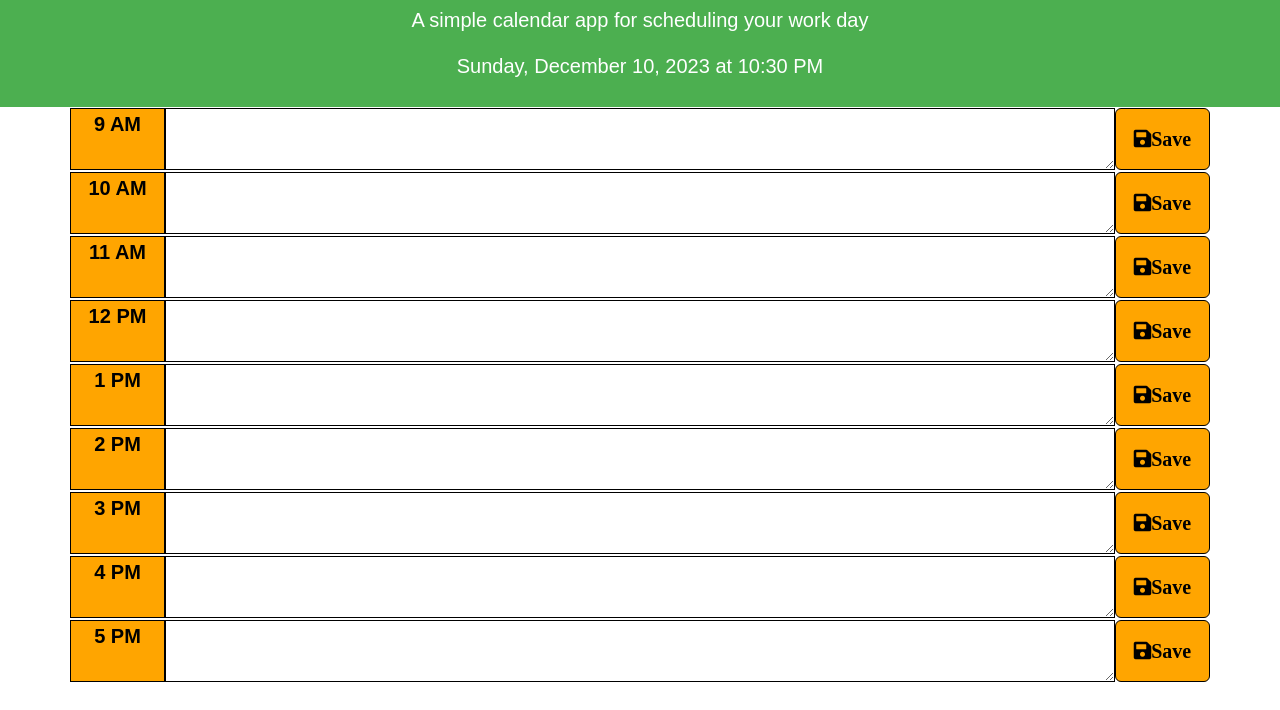
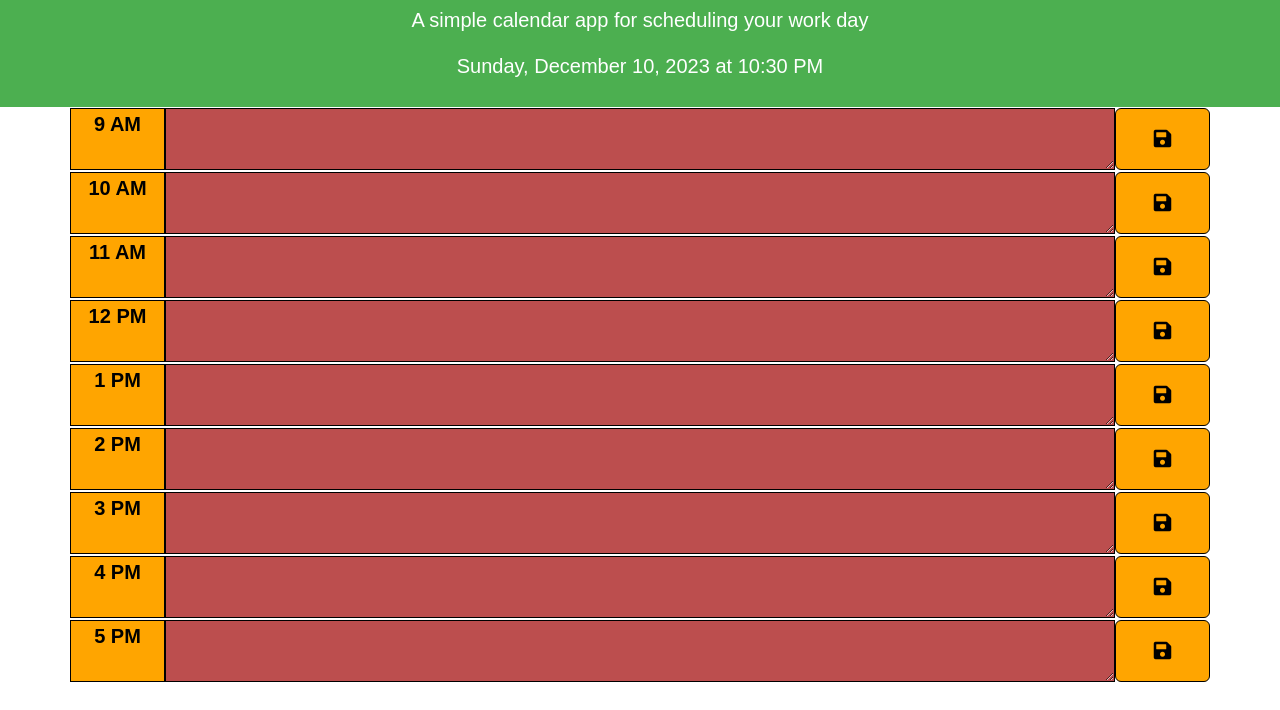
Before and after one commit to sebswit/planner-app, a plain HTML site: page index.html in a window 1280 px wide. Shown: the part 90-800 px from the top of the page. Drawn offline with nearby package versions, Linux system fonts and the light colour scheme.

Commit message:
fixed problem with loop

```diff
--- a/index.html
+++ b/index.html
@@ -36,63 +36,63 @@
             <span class="col-md-1 hour-display">9 AM</span>
             <textarea class = "col-md-10 description"></textarea>
             <button class = "btn saveBtn col-md-1">
-            <i class = "fas fa-save">Save</i>
+            <i class = "fas fa-save"></i>
             </button>
           </div>
           <div id = "hour-10" class = "row time block">
             <span class="col-md-1 hour-display">10 AM</span>
             <textarea class = "col-md-10 description"></textarea>
             <button class = "btn saveBtn col-md-1">
-            <i class = "fas fa-save">Save</i>
+            <i class = "fas fa-save"></i>
             </button>
           </div>
           <div id = "hour-11" class = "row time block">
             <span class="col-md-1 hour-display">11 AM</span>
             <textarea class = "col-md-10 description"></textarea>
             <button class = "btn saveBtn col-md-1">
-            <i class = "fas fa-save">Save</i>
+            <i class = "fas fa-save"></i>
             </button>
           </div>
           <div id = "hour-12" class = "row time block">
             <span class="col-md-1 hour-display">12 PM</span>
             <textarea class = "col-md-10 description"></textarea>
             <button class = "btn saveBtn col-md-1">
-            <i class = "fas fa-save">Save</i>
+            <i class = "fas fa-save"></i>
             </button>
           </div>
           <div id = "hour-13" class = "row time block">
             <span class="col-md-1 hour-display">1 PM</span>
             <textarea class = "col-md-10 description"></textarea>
             <button class = "btn saveBtn col-md-1">
-            <i class = "fas fa-save">Save</i>
+            <i class = "fas fa-save"></i>
             </button>
           </div>
           <div id = "hour-14" class = "row time block">
             <span class="col-md-1 hour-display">2 PM</span>
             <textarea class = "col-md-10 description"></textarea>
             <button class = "btn saveBtn col-md-1">
-            <i class = "fas fa-save">Save</i>
+            <i class = "fas fa-save"></i>
             </button>
           </div>
           <div id = "hour-15" class = "row time block">
             <span class="col-md-1 hour-display">3 PM</span>
             <textarea class = "col-md-10 description"></textarea>
             <button class = "btn saveBtn col-md-1">
-            <i class = "fas fa-save">Save</i>
+            <i class = "fas fa-save"></i>
             </button>
           </div>
           <div id = "hour-16" class = "row time block">
             <span class="col-md-1 hour-display">4 PM</span>
             <textarea class = "col-md-10 description"></textarea>
             <button class = "btn saveBtn col-md-1">
-            <i class = "fas fa-save">Save</i>
+            <i class = "fas fa-save"></i>
             </button>
             </div>
           <div id = "hour-17" class = "row time block">
             <span class="col-md-1 hour-display">5 PM</span>
             <textarea class = "col-md-10 description"></textarea>
             <button class = "btn saveBtn col-md-1">
-            <i class = "fas fa-save">Save</i>
+            <i class = "fas fa-save"></i>
             </button>
             </div>
     </div>
@@ -100,4 +100,5 @@
     <script src="https://cdnjs.cloudflare.com/ajax/libs/jquery/3.2.1/jquery.min.js"></script>
     <script src="https://cdn.jsdelivr.net/npm/dayjs@1.10.7/dayjs.min.js"></script>
     <script src="script.js"></script>
-    </html>
+  </body>
+ </html>
--- a/script.js
+++ b/script.js
@@ -6,8 +6,8 @@ $(document).ready(function () {
     $("#currentDay").text(dayjs().format("dddd, MMMM D, YYYY [at] hh:mm A"));
 
 
-    //Create time blocks
-    var timeBlock = $(".time-block");
+    //Create varaibles for time blocks, hours, text area and save button
+    var timeBlock = $(".block");
     var hour = $(".hour-display");
     var textArea = $(".description");
     var saveBtn = $(".saveBtn");
@@ -47,8 +47,7 @@ for (var i = 0; i < timeBlock.length; i++) {
     });
     //Save button click event
     $(".saveBtn").on("click", function () {
-        var text = $(this).siblings(".description").val();
-
+        $(this).siblings(".description").val();
     });
 
 
--- a/style.css
+++ b/style.css
@@ -10,15 +10,6 @@ header {
     color: white;
     text-align: center;
     padding: 10px;
-}
-
-
-
-.time-block {
-    width: calc(100% / 12);
-    border: 1px solid #ddd;
-    padding: 10px;
-    text-align: center;
 }
 
 .hour-display{
@@ -44,13 +35,13 @@ header {
     background-color: white;
 }
 .past{
-    background-color: #c18080;
+    background-color: #bc4e4e;
 }
 .future{
-    background-color: #80c1c1;
+    background-color: #4dc15e;
 }
 .present{
-    background-color: #80c180;
+    background-color: #80b7c1;
 }
 .saveBtn {
     font-size: 20px;
```
